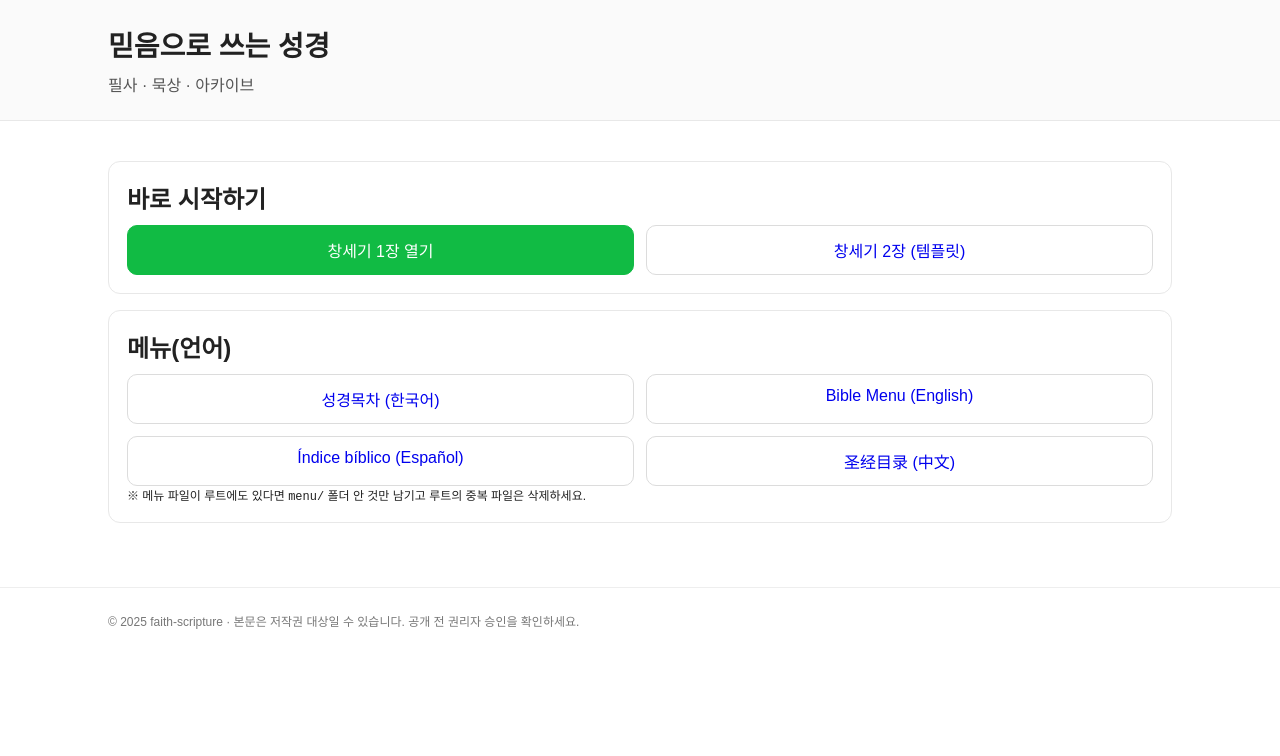
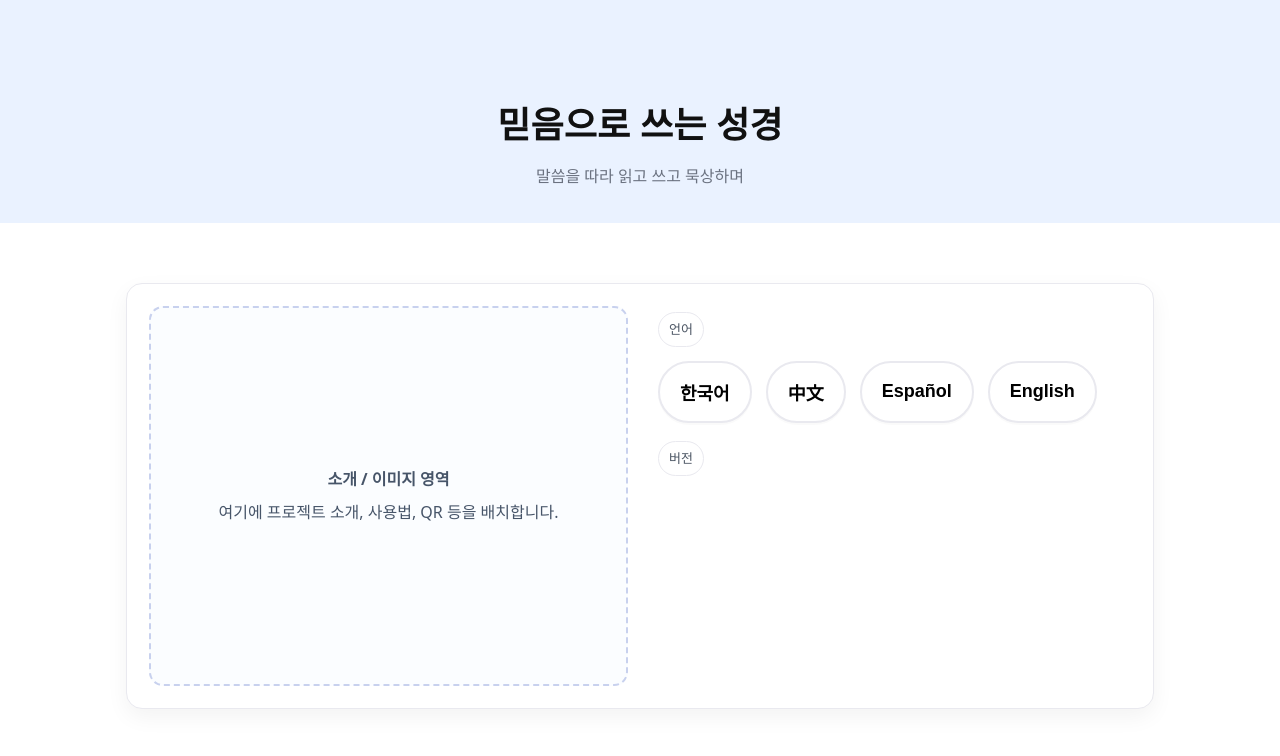
Before and after one commit to noemisuh/faith-scripture, a plain HTML site: page index.html in a window 1280 px wide. Drawn offline with Linux system fonts and the light colour scheme.

Commit message:
Add files via upload

```diff
--- a/index.html
+++ b/index.html
@@ -1,59 +1,140 @@
-<!DOCTYPE html>
+<!doctype html>
 <html lang="ko">
 <head>
 <meta charset="utf-8" />
-<meta name="viewport" content="width=device-width, initial-scale=1" />
-<title>믿음으로 쓰는 성경 | 홈</title>
+<meta name="viewport" content="width=device-width,initial-scale=1,viewport-fit=cover" />
+<title>믿음으로 쓰는 성경</title>
 <style>
-  :root { --max: 1100px; --brand:#1b4; }
+  :root{
+    --maxw:1060px; --pad:16px; --line:#e9e9ef; --ink:#111; --hero:#eaf2ff;
+  }
   *{box-sizing:border-box}
-  body{margin:0;font-family:"Malgun Gothic",sans-serif;color:#222;background:#fff}
-  header{border-bottom:1px solid #e8e8e8;background:#fafafa}
-  .wrap{max-width:var(--max);margin:0 auto;padding:24px 18px}
-  h1{margin:0 0 8px;font-size:28px}
-  p.lead{margin:6px 0 0;color:#555}
-  main .card{border:1px solid #e8e8e8;border-radius:12px;padding:18px;margin:16px 0}
-  .grid{display:grid;grid-template-columns:repeat(2,minmax(220px,1fr));gap:12px}
-  a.btn{display:inline-block;text-align:center;padding:12px 18px;border-radius:10px;border:1px solid #dcdcdc;text-decoration:none}
-  a.btn.primary{background:var(--brand);color:#fff;border-color:var(--brand)}
-  a.btn:hover{filter:brightness(.96)}
-  footer{color:#777;border-top:1px solid #eee;margin-top:24px}
-  small{font-size:12px}
+  body{margin:0;font:16px/1.6 system-ui, Apple SD Gothic Neo, Segoe UI, sans-serif;color:var(--ink);background:#fff}
+
+  /* 상단 히어로 */
+  .hero{background:var(--hero)}
+  .hero .wrap{max-width:var(--maxw);margin:0 auto;padding:96px var(--pad) 34px}
+  h1{margin:0;text-align:center;font-size:36px;font-weight:800;letter-spacing:.2px}
+  .subtitle{margin:10px 0 0;text-align:center;color:#6b7280}
+  .heroSpacer{height:42px}
+
+  /* 본문 카드 */
+  .wrap2{max-width:var(--maxw);margin:0 auto;padding:0 var(--pad)}
+  .card{
+    background:#fff;border:1px solid var(--line);border-radius:16px;
+    box-shadow:0 8px 22px rgba(0,0,0,.05);
+    padding:22px;margin-top:18px;display:grid;gap:24px;grid-template-columns:1fr 1fr;
+  }
+  .leftPanel{
+    border:2px dashed #c8d1ee;border-radius:14px;min-height:380px;padding:18px;
+    display:flex;align-items:center;justify-content:center;text-align:center;color:#475569;background:#fbfdff
+  }
+  .leftPanel .title{font-weight:800;margin-bottom:8px}
+
+  .rightPanel{padding:6px}
+  .label{display:inline-block;margin-bottom:8px;padding:6px 10px;border:1px solid var(--line);border-radius:999px;font-size:13px;color:#4b5563;background:#fff}
+
+  /* 버튼 공통 */
+  .row{display:flex;flex-wrap:wrap;gap:14px;margin:6px 0 18px}
+  .btn{
+    display:inline-flex;align-items:center;gap:10px;
+    padding:16px 20px;border:2px solid var(--line);border-radius:999px;
+    font-size:18px;font-weight:800;background:#fff;cursor:pointer;user-select:none;
+    box-shadow:0 2px 0 rgba(0,0,0,.02);
+  }
+  .btn:hover{background:#f8fafc}
+  .btn:active{transform:translateY(1px)}
+  .btn[aria-disabled="true"]{opacity:.45;pointer-events:none}
+
+  @media (max-width:860px){
+    .card{grid-template-columns:1fr}
+    .leftPanel{min-height:260px}
+    .btn{width:100%;justify-content:center}
+  }
 </style>
 </head>
 <body>
-  <header>
+  <div class="hero">
     <div class="wrap">
       <h1>믿음으로 쓰는 성경</h1>
-      <p class="lead">필사 · 묵상 · 아카이브</p>
+      <p class="subtitle">말씀을 따라 읽고 쓰고 묵상하며</p>
     </div>
-  </header>
+  </div>
+  <div class="heroSpacer" aria-hidden="true"></div>
 
-  <main class="wrap">
-    <div class="card">
-      <h2 style="margin:0 0 10px">바로 시작하기</h2>
-      <div class="grid">
-        <!-- 창세기 1장으로 연결 -->
-        <a class="btn primary" href="changsegi001.html">창세기 1장 열기</a>
-        <!-- 필요시 2장 파일 추가되면 링크만 바꾸기 -->
-        <a class="btn" href="changsegi002.html">창세기 2장 (템플릿)</a>
+  <div class="wrap2">
+    <section class="card">
+      <!-- 좌측: 소개/이미지 영역(공간 확보) -->
+      <div class="leftPanel" aria-label="소개/이미지 영역">
+        <div>
+          <div class="title">소개 / 이미지 영역</div>
+          <div>여기에 프로젝트 소개, 사용법, QR 등을 배치합니다.</div>
+        </div>
       </div>
-    </div>
 
-    <div class="card">
-      <h2 style="margin:0 0 10px">메뉴(언어)</h2>
-      <div class="grid">
-        <a class="btn" href="menu/bible-menu-ko.html">성경목차 (한국어)</a>
-        <a class="btn" href="menu/bible-menu-en.html">Bible Menu (English)</a>
-        <a class="btn" href="menu/bible-menu-es.html">Índice bíblico (Español)</a>
-        <a class="btn" href="menu/bible-menu-zh.html">圣经目录 (中文)</a>
+      <!-- 우측: 언어 → 버전 -->
+      <div class="rightPanel">
+        <span class="label">언어</span>
+        <div id="langRow" class="row" role="listbox" aria-label="언어">
+          <button class="btn" data-lang="ko">한국어</button>
+          <button class="btn" data-lang="zh">中文</button>
+          <button class="btn" data-lang="es">Español</button>
+          <button class="btn" data-lang="en">English</button>
+        </div>
+
+        <span class="label">버전</span>
+        <div id="verRow" class="row" role="listbox" aria-label="버전">
+          <!-- 언어 선택 전엔 비어 있음 -->
+        </div>
       </div>
-      <small>※ 메뉴 파일이 루트에도 있다면 <code>menu/</code> 폴더 안 것만 남기고 루트의 중복 파일은 삭제하세요.</small>
-    </div>
-  </main>
+    </section>
 
-  <footer>
-    <div class="wrap"><small>© 2025 faith-scripture · 본문은 저작권 대상일 수 있습니다. 공개 전 권리자 승인을 확인하세요.</small></div>
-  </footer>
+    <div style="height:44px"></div>
+  </div>
+
+  <script>
+    // 언어별 버전(빈 칸 포함). url이 비어 있으면 비활성(회색) 처리됩니다.
+    const ROUTES = {
+      ko: [
+        { name: "쉬운성경", url: "./menu/bible-menu-ko.html?open=genesis" },
+        { name: "", url: "" },           // 빈 칸(준비중)
+        { name: "", url: "" }            // 빈 칸(준비중)
+      ],
+      zh: [
+        { name: "和合本", url: "" },              // 빈 칸(준비중)
+        { name: "CUV", url: "" }                  // 빈 칸(준비중)
+      ],
+      es: [
+        { name: "NVI", url: "./menu/bible-menu-es.html?open=matthew" },
+        { name: "", url: "" }         // 빈 칸(준비중)
+      ],
+      en: [
+        { name: "NIV", url: "" },                 // 빈 칸(준비중)
+        { name: "", url: "" }                  // 빈 칸(준비중)
+      ]
+    };
+
+    const langRow = document.getElementById('langRow');
+    const verRow  = document.getElementById('verRow');
+
+    // 언어 선택 → 해당 언어의 버전 버튼 렌더
+    langRow.addEventListener('click', (e)=>{
+      const btn = e.target.closest('.btn'); if(!btn) return;
+      const lang = btn.dataset.lang;
+      const versions = ROUTES[lang] || [];
+      verRow.innerHTML = versions.map(v=>{
+        const disabled = !v.url ? 'aria-disabled="true"' : '';
+        const urlAttr  = v.url ? `data-url="${v.url}"` : '';
+        return `<button class="btn" ${urlAttr} ${disabled}>${v.name}</button>`;
+      }).join('');
+      verRow.scrollIntoView({behavior:'smooth', block:'nearest'});
+    });
+
+    // 버전 클릭 → 해당 메뉴 페이지로 이동
+    verRow.addEventListener('click', (e)=>{
+      const btn = e.target.closest('.btn'); if(!btn) return;
+      const url = btn.getAttribute('data-url'); if(url) location.href = url;
+    });
+  </script>
 </body>
 </html>
```
